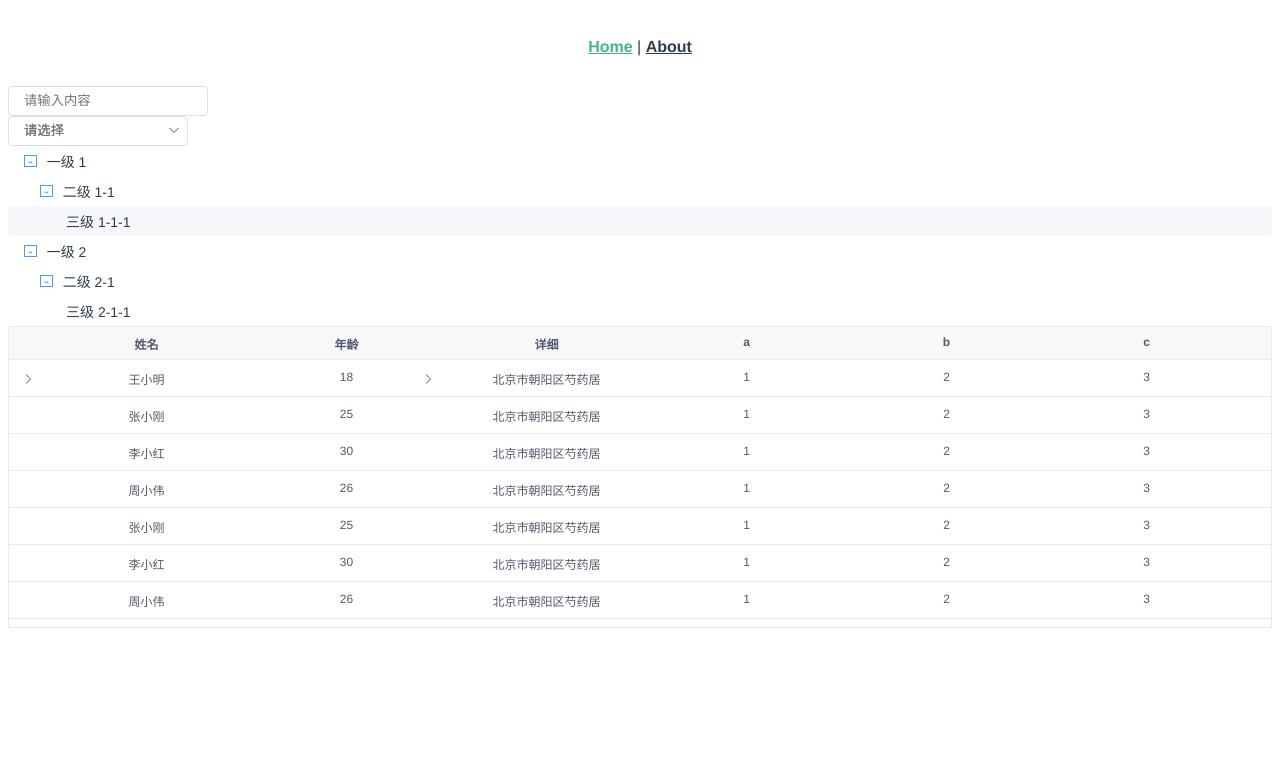
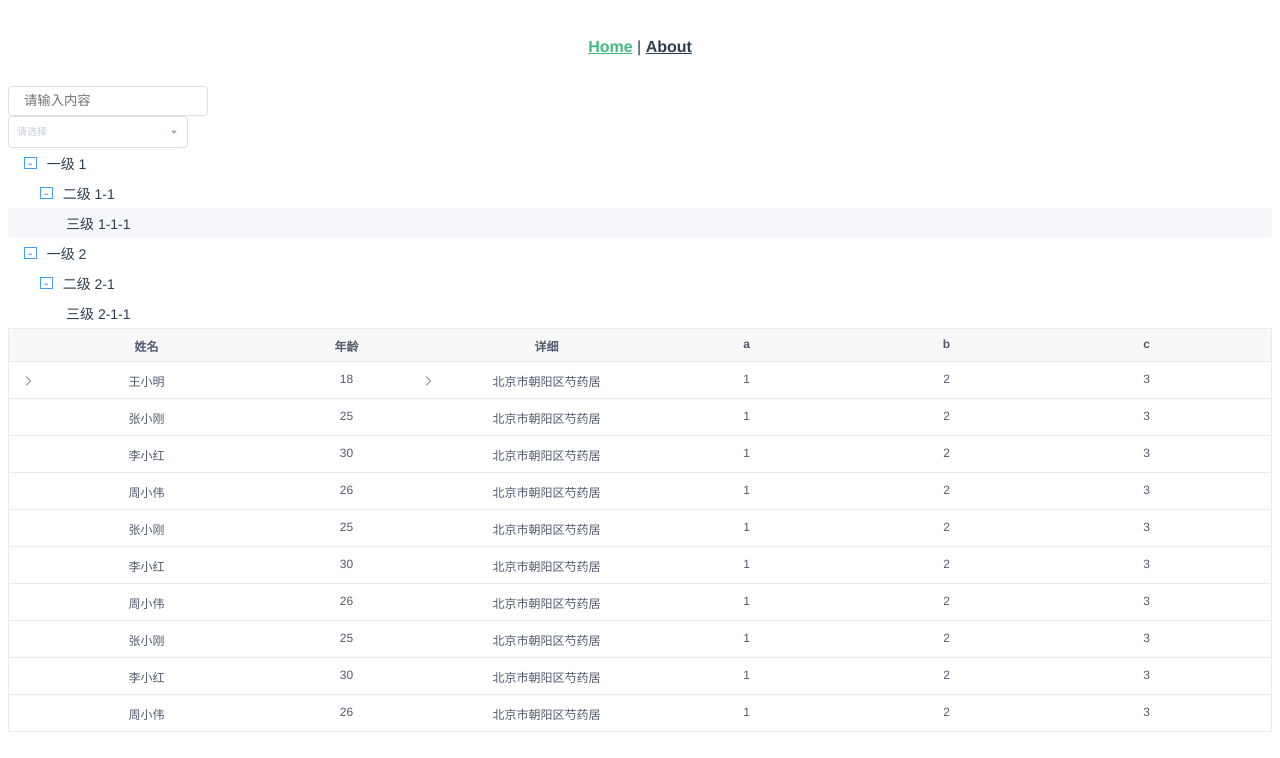
Before and after one commit to Hellottxo/xxxo, a Vue app: page / in a window 1280 px wide. Shown: the top 758 px of the page. Built offline with nearby package versions, Linux system fonts and the light colour scheme.

Commit message:
feat: select init

```diff
--- a/src/components/select/options.vue
+++ b/src/components/select/options.vue
@@ -8,8 +8,9 @@
       :label="item.label"
       @click="getli(item)"
       :class="{
-        focus: multiple ? select.indexOf(item) > -1 : select.value === item.value,
-        multiple: multiple && select.indexOf(item) > -1
+        focus: select.indexOf(item) > -1,
+        multiple: multiple && select.indexOf(item) > -1,
+        disabled: item.disabled
       }"
       >
       <span>{{item.label}}</span>
@@ -34,7 +35,7 @@ export default {
     },
     multiple: Boolean,
     input: {
-      type: [Object, Array],
+      type: [Array],
       default: () => {
         return [];
       }
@@ -42,6 +43,7 @@ export default {
   },
   methods: {
     getli(val) {
+      if(!val.disabled) {
         if(this.multiple) {
           const flag = this.select.indexOf(val);
           if(flag > -1) {
@@ -50,10 +52,13 @@ export default {
             this.select.push(val);
           }
         }else {
-        this.select = val;
+          this.select = [];
+          this.select.push(val);
         }
         this.$emit('click', this.select);
         this.$emit('input', this.select);
+      }
+
     }
   }
 }
@@ -84,6 +89,10 @@ export default {
     }
     li:hover {
       background-color: #f5f7fa;
+    }
+    .disabled {
+      cursor: not-allowed;
+      color: #c3cbd6;
     }
     .focus {
       background-color: #f5f7fa;
--- a/src/components/select/select.vue
+++ b/src/components/select/select.vue
@@ -1,31 +1,45 @@
 <template>
-  <div class="xo-select"
+  <div class="xo-select">
+    <div
+    :style="{width: `${width}px`}"
     v-clickoutside="clickOutside">
       <div
       class="xo-select_wrap"
-    :class="{
-      isFocus: isFocus,
-      isNotFilter: !filter
-    }"
-    :style="{width: `${width}px`}"
-    @click="inputWrapClick"
+      :class="{isFocus: isFocus}"
+      @click.stop="inputWrapClick"
       @mouseenter="isMouseenter=true"
       @mouseleave="isMouseenter=false"
       >
-      <xo-input
-      :clearable="!multiple && clearable"
-      ref="input"
-      v-model="select"
-      :placeholder="placeholder"
-      :width="width"
-      @focus="setFocus(true)"
-      @blur="setFocus(false)"
-      >
-        <template v-slot:suffix :class="{transform: visible}">
-            <i :class="{transform: visible}"
-            class="icon-triangle-down select-down" v-if="(clearable && (!isMouseenter || !select) || !clearable) || multiple"></i>
+        <div class="select-item_wrap" v-if="multiple && !tagline && input.length > 0">
+          <template v-if="!collapse">
+            <div v-for="(item, index) in input" :key="index">
+              <span>{{item.label}}</span>
+              <span class="select-item_del" @click.stop="delSelect(item.value)">x</span>
+            </div>
           </template>
-      </xo-input>
+          <template v-else>
+              <div>
+                <span>{{input[0].label}}</span>
+                <span class="select-item_del" @click.stop="delSelect(input[0].value)">x</span>
+              </div>
+              <div v-show="input.length > 1">{{`+${input.length-1}`}}</div>
+          </template>
+        </div>
+        <div class="select-item_wrap" v-else-if="!multiple && !tagline && input.length > 0">{{input[0].label}}</div>
+        <div class="select-placeholder" v-else>
+          {{`${placeholder ? placeholder : '请选择'}`}}
+        </div>
+        <i
+        class="select-icon-clear select-icon"
+        v-if="clearable && input.length > 0 && !multiple && isMouseenter"
+        @click.stop="delSelect()"
+        ></i>
+        <i
+        v-else
+        class="select-icon-arrow select-icon"
+        :class="{transform: visible}"
+        ></i>
+      </div>
     </div>
     <template>
       <xo-options
@@ -35,11 +49,13 @@
       :options="options"
       @click="optionsClick"></xo-options>
     </template>
-    <div class="select-item_wrap" v-if="multiple">
+    <div class="select-item_wrap" v-if="tagline && multiple && input.length > 0">
+      <template v-if="!collapse">
         <div v-for="(item, index) in input" :key="index">
           <span>{{item.label}}</span>
-        <span @click="delSelect(item.value)">x</span>
+          <span class="select-item_del" @click.stop="delSelect(item.value)">x</span>
         </div>
+      </template>
     </div>
   </div>
 </template>
@@ -54,7 +70,6 @@ export default {
   data() {
     return {
       visible: false,
-      select: '',
       input: [],
       isFocus: false,
       isMouseenter: false,
@@ -78,15 +93,18 @@ export default {
       default: '200'
     },
     multiple: Boolean,
-    filter: Boolean
+    filter: Boolean,
+    collapse: Boolean,
+    tagline: Boolean
   },
   components: {
     xoInput,
     xoOptions
   },
   watch: {
-    select() {
-      this.$emit('change', this.select);
+    input(val) {
+      const arr = val.map(e => {return e.value});
+      this.$emit('change', arr);
     }
   },
   methods: {
@@ -94,11 +112,11 @@ export default {
       this.isFocus = val;
     },
     inputWrapClick() {
+      this.isFocus = true;
       this.visible = !this.visible;
     },
     optionsClick(val) {
       this.input = val;
-      this.selectChg();
       this.visible = this.multiple;
       this.isFocus = true;
     },
@@ -107,18 +125,12 @@ export default {
       this.visible = false;
     },
     delSelect(val) {
+      this.isFocus = true;
+      if(this.multiple) {
         const index = this.input.findIndex(e => e.value === val);
         this.input.splice(index, 1);
-      this.selectChg();
-    },
-    selectChg() {
-      if(this.multiple) {
-        const that = this;
-        this.select = this.input.map(e => {
-          return e.label;
-        })
       }else {
-        this.select = this.input.label;
+        this.input = [];
       }
     }
   }
@@ -128,49 +140,74 @@ export default {
 <style lang="less" scoped>
 .xo-select {
   .xo-select_wrap {
-    outline: none;
-    .xo-input {
+    border: 1px solid #dcdfe6;
+    border-radius: 4px;
+    position: relative;
+    padding: 0 20px 0 8px;
+    display: flex;
+    flex-wrap: wrap;
+    line-height: 30px;
+    min-height: 30px;
     cursor: pointer;
+    .select-placeholder {
+      line-height: 30px;
+      display: flex;
+      white-space: nowrap;
+      text-overflow: ellipsis;
+      overflow: hidden;
+      font-size: 10px;
+      color: #c3cbd6;
+    }
+
+    .select-icon {
+      font-size: 10px;
+      color: #9ea7b4;
+      transition: all 0.2s ease-in-out;
+      position: absolute;
+      line-height: 30px;
+      right: 8px;
+      top: 0;
+    }
+    .select-icon-arrow {
+      font-size: 10px;
+      color: #9ea7b4;
+      transition: all 0.2s ease-in-out;
+      position: absolute;
+      line-height: 30px;
+      right: 8px;
+      top: 0;
+      transform: scaleY(0.6);
+    }
+    .select-icon-arrow::before {
+      content: "\25BC";
+    }
+    .select-icon-clear {
+      font-size: 10px;
+      color: #9ea7b4;
+      transition: all 0.2s ease-in-out;
+      position: absolute;
+      line-height: 30px;
+      right: 10px;
+    }
+    .select-icon-clear::before {
+      content: "\2716";
     }
     .select-down {
       top: 4px !important;
     }
     .transform {
-      transform: rotate(180deg);
-      top: -1px !important;
-    }
-  }
-}
-</style>
-
-<style lang="less">
-.isFocus {
-  & > div {
-    & > .xo-input_wrap {
-      & > input {
-        border-color: #409EFF !important;
-      }
-    }
-  }
-}
-.isNotFilter {
-  & > div {
-    & > .xo-input_wrap {
-      & > input {
-        color: transparent !important;
-        text-shadow: 0 0 0 #606266;
-      }
-    }
+      transform: rotate(180deg) scaleY(0.6);
     }
   }
   .select-item_wrap {
     display: flex;
     font-size: 10px;
+    flex-wrap: wrap;
     &>div {
       display: inline-block;
       height: 22px;
       line-height: 22px;
-    margin: 2px 4px 2px 0;
+      margin: 3px 4px 3px 0;
       padding: 0 8px;
       border: 1px solid #e3e8ee;
       border-radius: 3px;
@@ -181,5 +218,15 @@ export default {
       overflow: hidden;
       cursor: pointer;
     }
+    .select-item_del {
+      padding-left: 10px;
+    }
+  }
 }
 </style>
+
+<style lang="less">
+.isFocus {
+  border-color: #409EFF !important;
+}
+</style>
--- a/src/views/Home.vue
+++ b/src/views/Home.vue
@@ -5,14 +5,14 @@
         <i class="">123534</i>
       </template> -->
     </xo-input>
-    <xo-select multiple clearable :options="options" width="180"></xo-select>
+    <xo-select multiple :options="options" width="180"></xo-select>
     <xo-tree
     :data="tree"
     :default-expand-node="defaultExpandNode"
     :node-key="nodeKey"
     :default-highligth-node="defaultHighlightNode"
     @node-click="nodeClick"></xo-tree>
-    <xo-table height=300 :columns="columns" :data="data" :expand="true" :highlight-row="true">
+    <xo-table :columns="columns" :data="data" :expand="true" :highlight-row="true">
       <!-- <template v-slot="scope">
         <button>{{scope.data.name}}</button>
       </template> -->
@@ -96,7 +96,7 @@ const data = [
 ];
 
 const options = [
-  { value: '选项1', label: '黄金糕' },
+  { value: '选项1', label: '黄金糕', disabled:true },
   { value: '选项2', label: '双皮奶' },
   { value: '选项3', label: '蚵仔煎' },
   { value: '选项4', label: '龙须面' },
```
Lines whose indentation alone changed are shown as unchanged.
